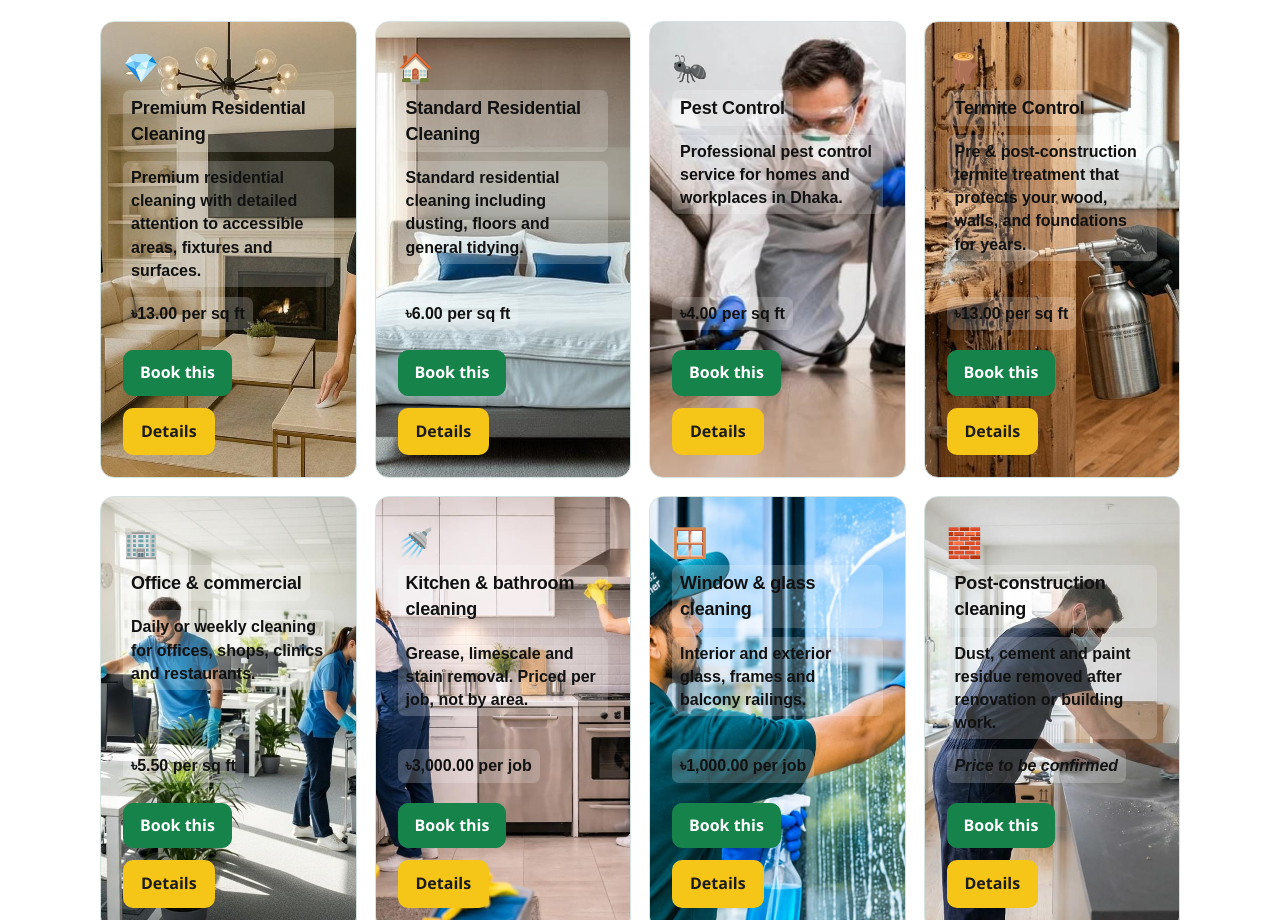
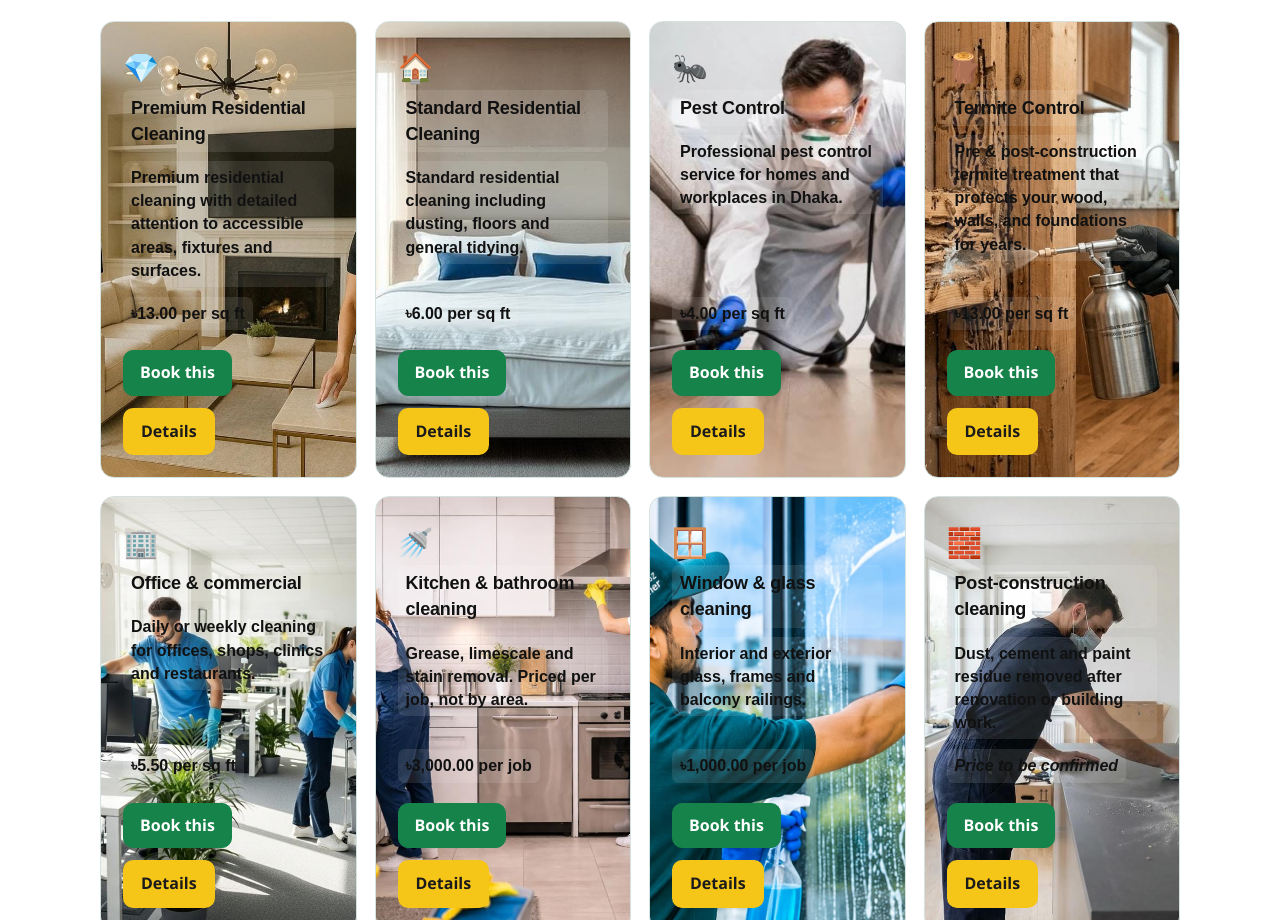
Before and after one commit to zihadpu-cyber/az-cleaner-website, a plain HTML site: page index.html in a window 1280 px wide. Shown: the part 762-1682 px from the top of the page. Drawn offline with Linux system fonts and the light colour scheme.

Commit message:
Update styles.css

```diff
--- a/styles.css
+++ b/styles.css
@@ -132,7 +132,7 @@ footer{background:var(--teal2);color:#cfe3e0;padding:22px 0;font-size:.9rem}
   font-family: Arial, sans-serif;
   font-weight: 600;
   line-height: 1.45;
-  background: rgba(255, 255, 255, 0.20);
+  background: rgba(255, 255, 255, 0.10);
   padding: 5px 8px;
   border-radius: 7px;
   width: fit-content;
```
